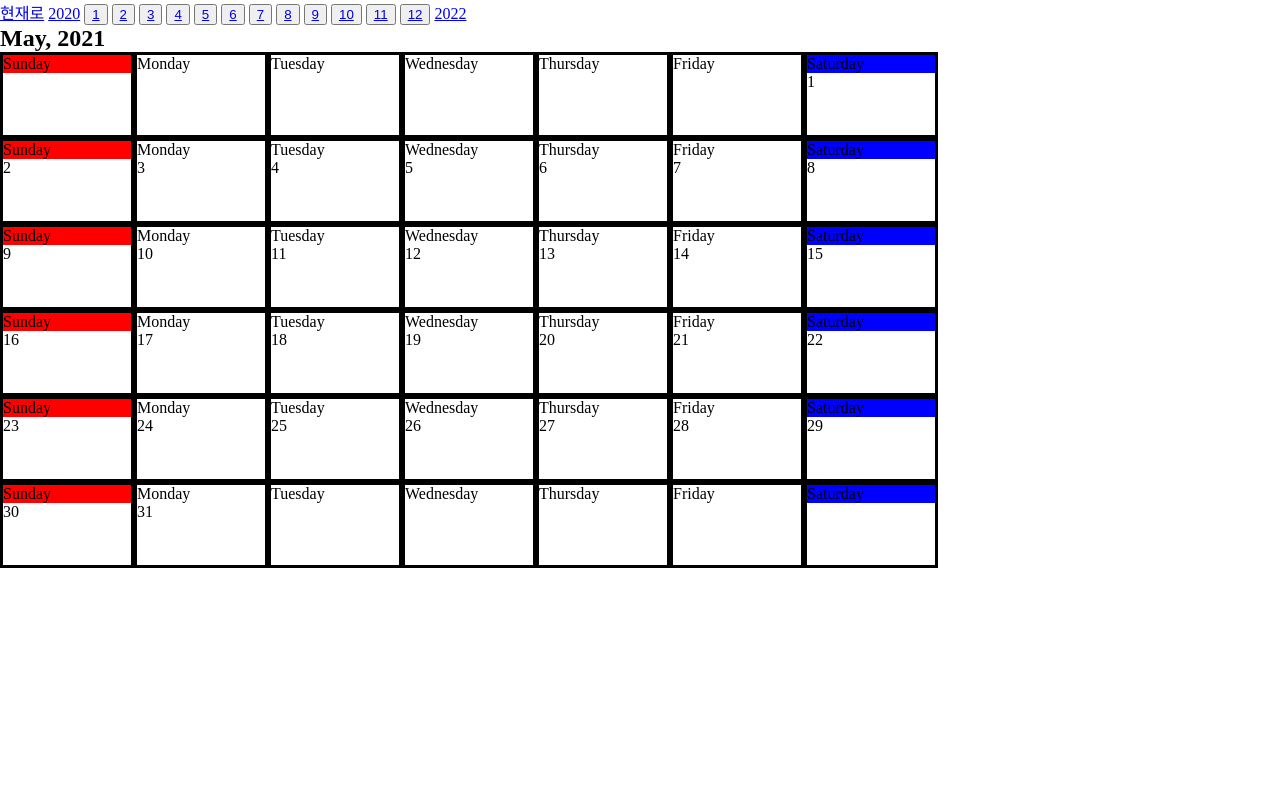
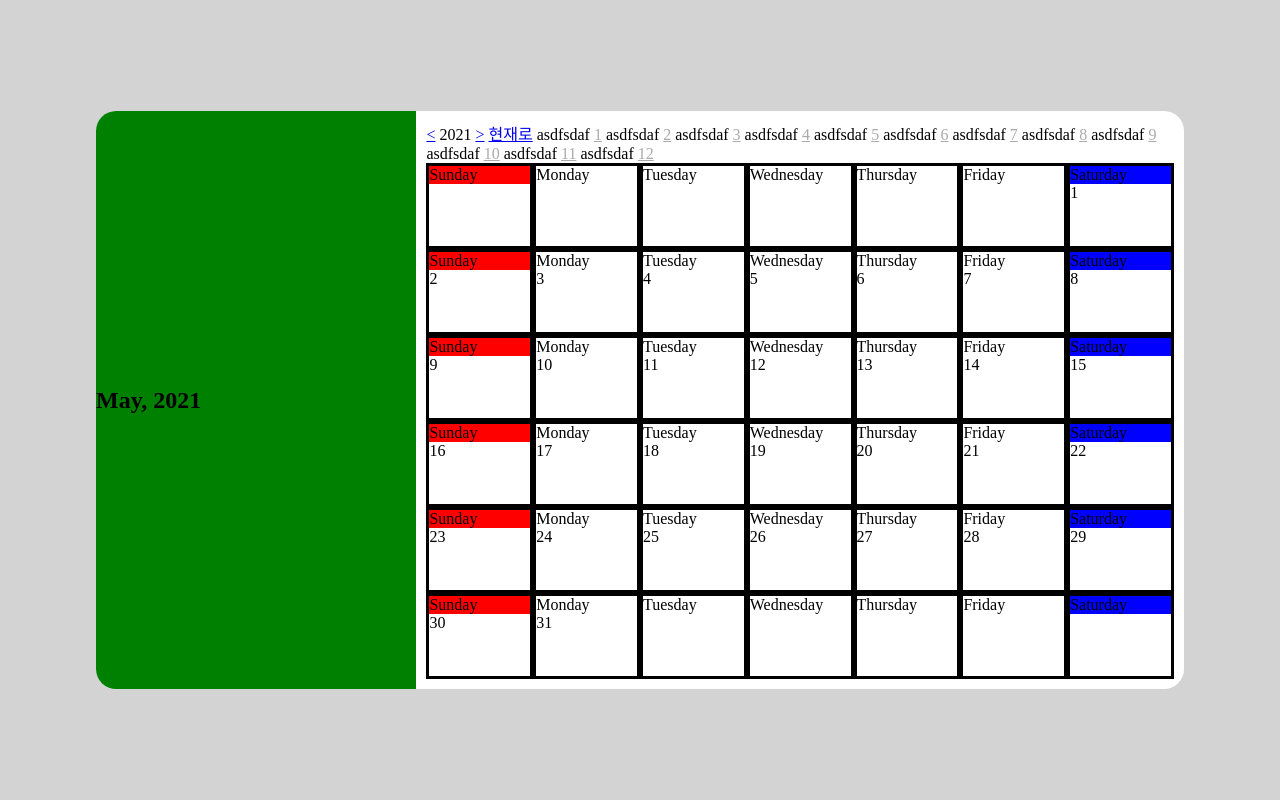
Before and after one commit to Yusang-park/django_study_planner, a Django app: page /calender/ in a window 1280 px wide. Run offline with Django 3.2, Linux system fonts and the light colour scheme.

Commit message:
yusang calender

```diff
--- a/studyPlanner/calender/static/css/calender.css
+++ b/studyPlanner/calender/static/css/calender.css
@@ -1,5 +1,7 @@
 *{
+
     margin: 0px;
+
 }
 
 .weekname_container_0{
@@ -9,13 +11,52 @@
     background-color: blue;
 }
 
+.another_month_btn{
+  color: #AAAAAA;
+  left: 350px;
+  top: 90px;
+  word-spacing: 10px;
+}
+
 .calender_row{
+    width: 100%;
     margin:0px;
-    display: flex;
+    display: inline-flex;
 }
 
 .daily_container  {
-    width:10vw;
-    height:10vh;
-border-style: solid;
+    width: 15%;
+    height: 10vh;
+    border-style: solid;
 }
+
+html{
+    height:100%;
+    background-color: rgba(211, 211, 211, 1);
+}
+body{
+    height: 100%;
+    display:flex;
+    justify-content:center;
+    align-items:center;
+}
+
+.calender_container{
+    width: 70%;
+    padding:10px
+}
+
+.container{
+    display: flex;
+    background-color:white;
+    border-radius: 20px;
+    width: 85%;
+}
+
+.info_container{
+    border-radius: 20px 0px 0px 20px;
+    display: flex;
+    align-items:center;
+    width:30%;
+    background-color:green;
+}
--- a/studyPlanner/calender/static/js/calender.js
+++ b/studyPlanner/calender/static/js/calender.js
@@ -1,13 +1,10 @@
 
-function initCalender(year, month) {
-    printYearMonth(year, month)
-    drawCalender(year, month)
-}
+
 
 function printYearMonth(year, month) {
     let month_toEnglish = ['January', 'February', 'March', 'April', 'May', 'June',
         'July', 'August', 'September', 'October', 'November', 'December']
-    document.write(`<h2> ${month_toEnglish[month-1]}, ${year} </h2>`);
+    document.write(`<h2> ${month_toEnglish[month - 1]}, ${year} </h2>`);
 }
 
 function getWeeknameIndex(year, month, dayIndex) {
@@ -28,30 +25,30 @@ function getMonthDayLength(monthIndex) {
     return dayLengthList[monthIndex];
 }
 
-function drawCalender(year, month){
+function drawCalender(year, month) {
     let weeknameOfFirstDay = getWeeknameIndex(year, month, 1);
     let dayIndex = '';
-    let monthDayLength = getMonthDayLength(month-1);
+    let monthDayLength = getMonthDayLength(month - 1);
     let loop = true;
     let columnIndex = 0;
 
-    document.write(`<div class="calender">`)
-    while(loop){
+    document.write('<div class="calender">');
+    while (loop) {
         document.write('<div class="calender_row">');
-        for(let i =0; i<7; i++){
-            if(dayIndex =='' && i == weeknameOfFirstDay && loop){
-                 dayIndex = 1;
+        for (let i = 0; i < 7; i++) {
+            if (dayIndex == '' && i == weeknameOfFirstDay && loop) {
+                dayIndex = 1;
             }
             document.write(
-            `<span class='daily_container' id='daily_container_${columnIndex}_${i}'>
+                `<span class='daily_container' id='daily_container_${columnIndex}_${i}'>
              <div class='weekname_container_${i}'>${getWeekname(i)}</div>
             ${dayIndex}
             </span>`
             );
 
-            if(dayIndex > 0 && dayIndex<monthDayLength){
-                 dayIndex++;
-            }else if (dayIndex == monthDayLength){
+            if (dayIndex > 0 && dayIndex < monthDayLength) {
+                dayIndex++;
+            } else if (dayIndex == monthDayLength) {
                 dayIndex = '';
                 loop = false;
             }
@@ -60,7 +57,8 @@ function drawCalender(year, month){
 
         columnIndex++;
     }
-    document.write(`</div>`)
+    document.write('</div>');
+
 }
 
 // 로드 후 발생 이벤트
--- a/studyPlanner/calender/templates/calender.html
+++ b/studyPlanner/calender/templates/calender.html
@@ -10,25 +10,41 @@
     <link rel="stylesheet" type="text/css" href="{% static 'css/calender.css' %}">
     <!-- js 연결 -->
     <script src="{% static 'js/calender.js' %}"></script>
-    <title>Document</title>
+    {% comment %} <title>Document</title> {% endcomment %}
 
 </head>
 <body>
 
+<div class="container">
+    <div class="info_container">
+    <script>
+    printYearMonth({{year}}, {{month}})
+    </script>
+    </div>
+     <div class="calender_container">
+     <a href="{% url 'calender:change_calender' year=previous_year month=1 %}"><</a>
+{{year}}
+<a href="{% url 'calender:change_calender' year=next_year month=1 %}">></a>
+     <a href="{% url 'calender:calender' %}">현재로</a>
+     {% for value in 13|ranges %}
+     <span>asdfsdaf</span>
+        <a  href="{% url 'calender:change_calender' year=year month=value %}" class="another_month_btn" >{{value}}</a>
+     {% endfor %}
+     <script>
+        drawCalender({{year}}, {{month}})
+    </script>
+    </div>
+</div>
+{% comment %}
 
-<a href="{% url 'calender:calender' %}">현재로</a>
 
-<a href="{% url 'calender:change_calender' year=previous_year month=1 %}">{{previous_year}}</a>
 
-{% for value in 13|ranges %}
-  <button type="button"><a href="{% url 'calender:change_calender' year=year month=value %}">{{value}}</a></button>
-{% endfor %}
-
-<a href="{% url 'calender:change_calender' year=next_year month=1 %}">{{next_year}}</a>
 
 
     <script>
+
         initCalender({{year}}, {{month}})
     </script>
+    </div> {% endcomment %}
 </body>
 </html>
```
